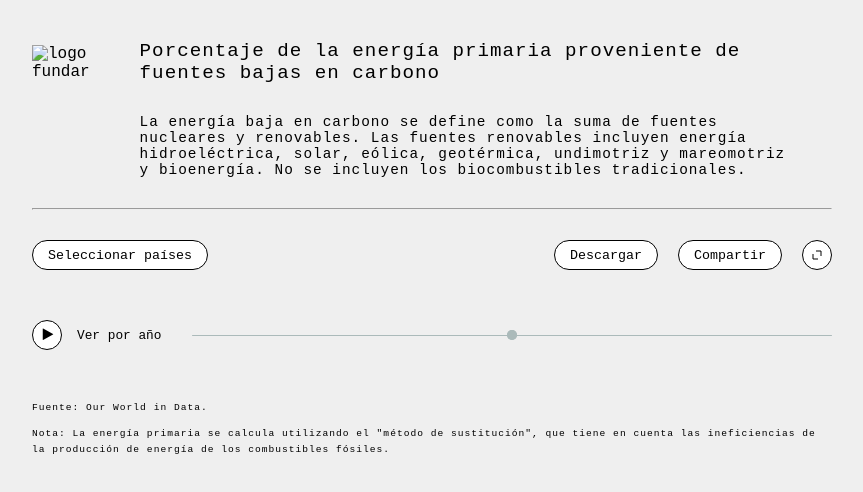
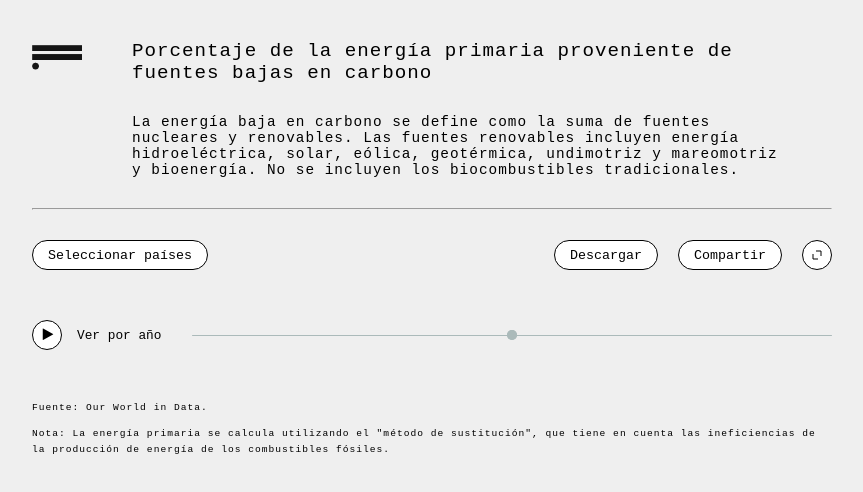
Before and after one commit to Frukostman/chart-test, a plain HTML site: page index.html in a window 1280 px wide. Shown: the whole page, without its empty margins (208-1071 px from the left). Drawn offline with nearby package versions, Linux system fonts and the light colour scheme; the site is published under a folder, as on GitHub Pages, so addresses that start at the root find nothing; no server answers; a web font is replaced by a local one.

Commit message:
Update index.html

```diff
--- a/index.html
+++ b/index.html
@@ -22,7 +22,7 @@
     <!-- Header -->
     <header class="header">
       <picture>
-        <img class="header_image" src="/style/logo.png" alt="logo fundar">
+        <img class="header_image" src="./style/logo.png" alt="logo fundar">
       </picture>
       <div class="header_texts">
         <h1 class="header_title">Porcentaje de la energía primaria proveniente de fuentes bajas en carbono</h1>
```
